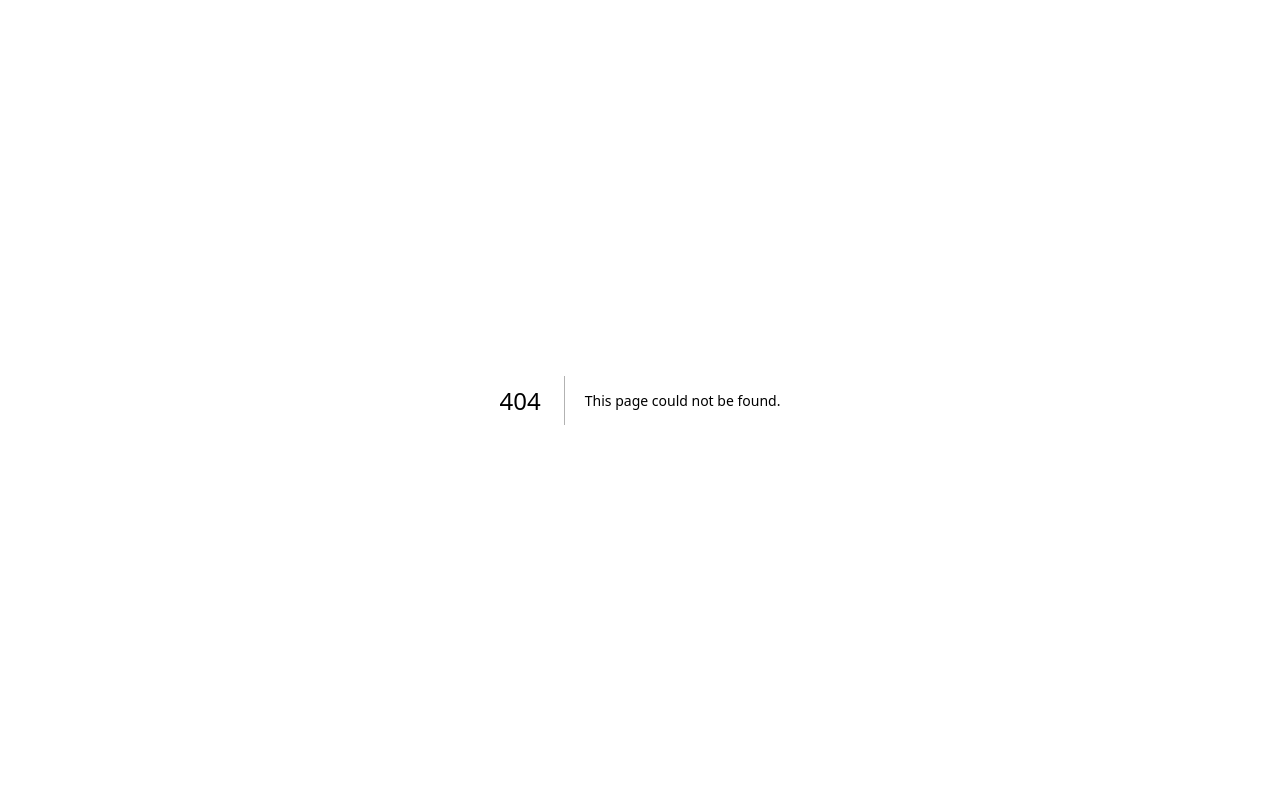
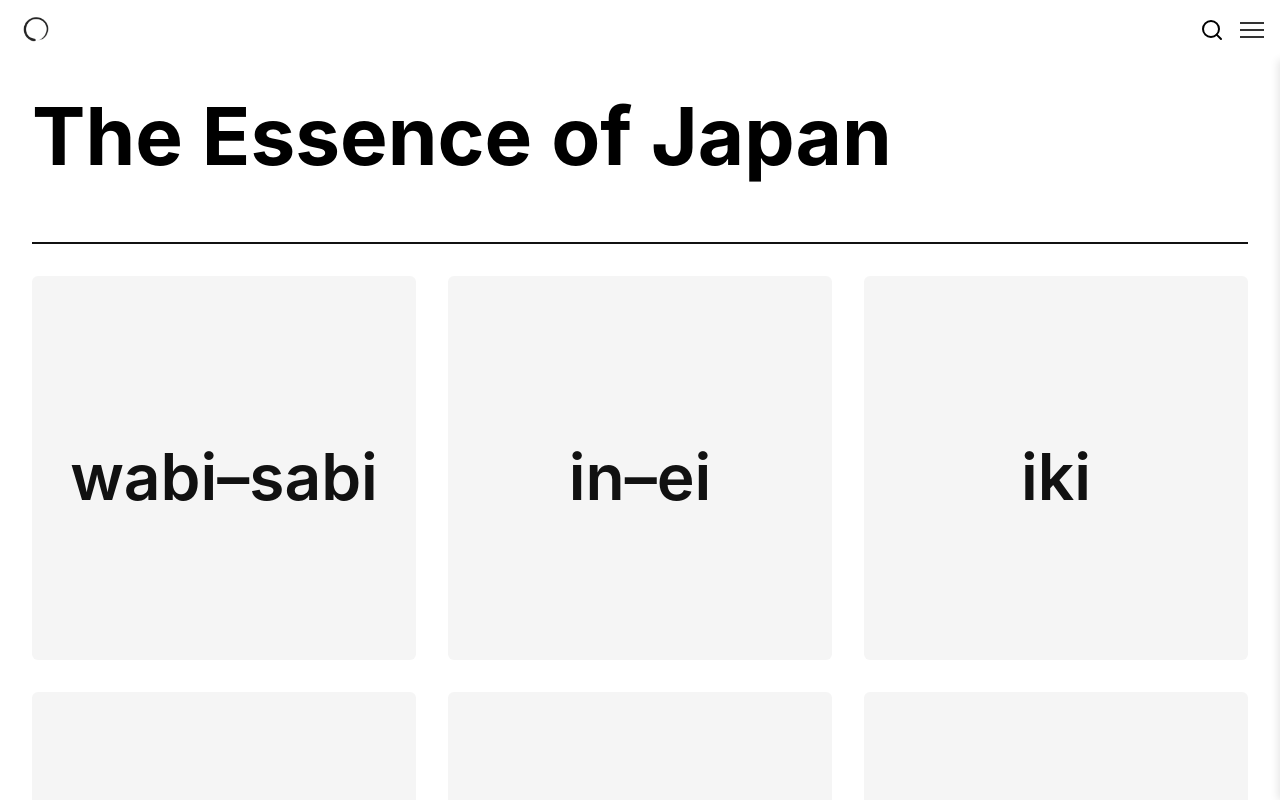
Before and after one commit to yuto0121/japanese-aesthetics, a Next.js app: page /article/theEssenceOfJapan in a window 1280 px wide. Before the commit this address had no page. Shown: the top 800 px of the page. Built offline with nearby package versions, Linux system fonts and the light colour scheme.

Commit message:
change the name of file

```diff
--- a/components/TheEssenceOfJapan.tsx
+++ b/components/TheEssenceOfJapan.tsx
@@ -18,7 +18,7 @@ export default function TheEssenceOfJapan() {
 
   return (
     <section className={styles.beautyConceptsSection}>
-      <Link href="/article/concept" className={styles.beautyConceptsTitle}>
+      <Link href="/article/theEssenceOfJapan" className={styles.beautyConceptsTitle}>
         <h2>The Essence of Japan</h2>
       </Link>
 
--- a/pages/article/concept/index.tsx
+++ b/pages/article/theEssenceOfJapan/index.tsx
@@ -40,7 +40,7 @@ export default function ArticleConceptIndex() {
                 {concepts.map(({ no, label, slug }) => (
                     <Link
                         key={slug}
-                        href={`/article/concept/${slug}`}
+                        href={`/article/theEssenceOfJapan/${slug}`}
                         className={styles.categoryCard}
                     >
                         <span className={styles.categoryLabel}>{label}</span>
```
Also changed, not shown: pages/article/theEssenceOfJapan/[slug].tsx (renamed from pages/article/concept/[slug].tsx).
